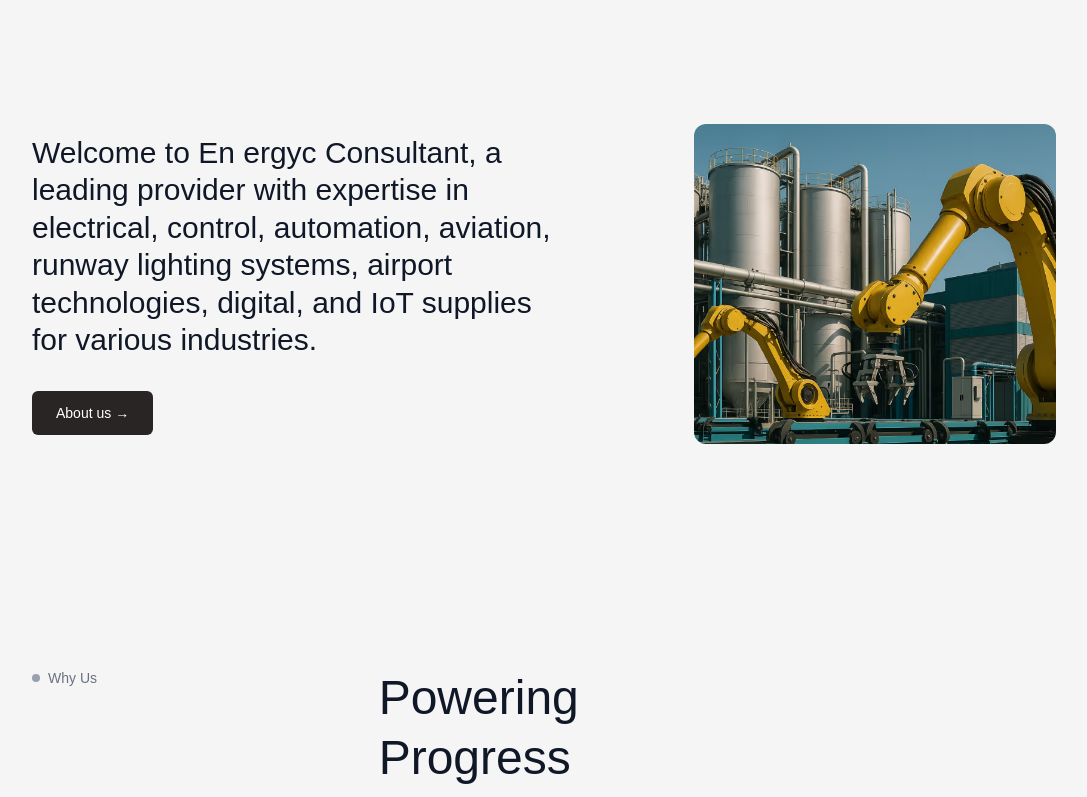
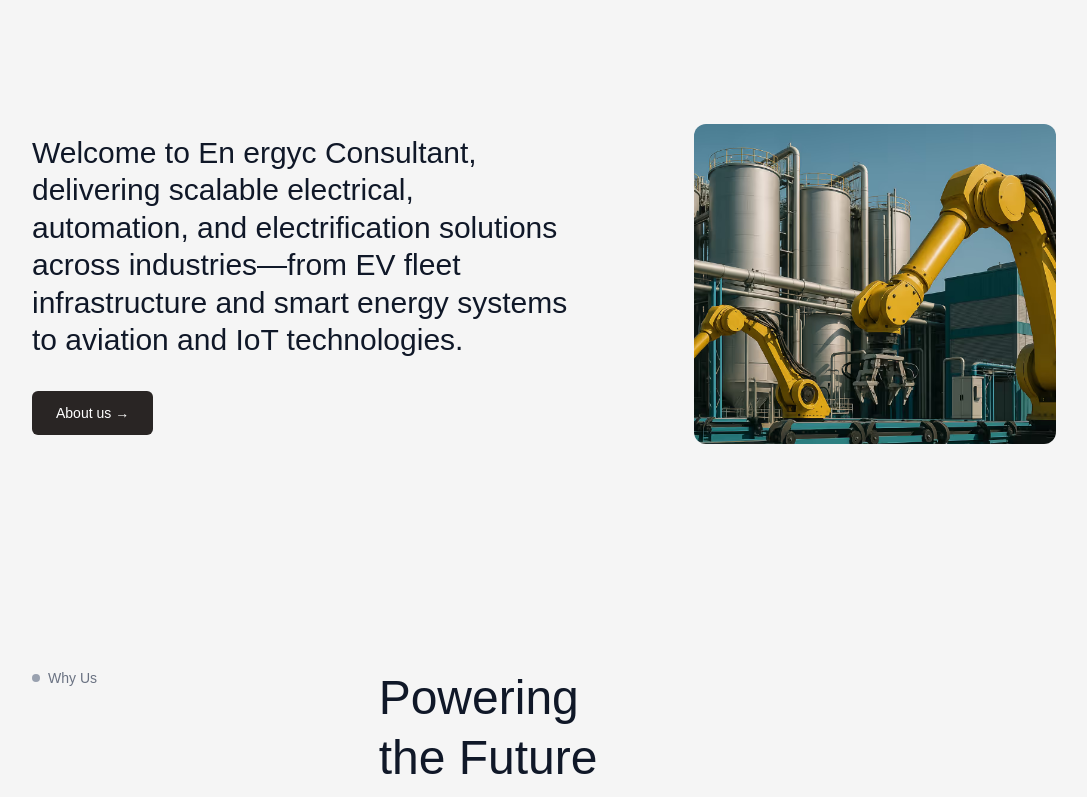
Before and after one commit to ansh307/En-ergyc-consultant, a Next.js app: page / in a window 1280 px wide. Shown: the part 1000-1797 px from the top of the page, without its empty margins (96-1183 px from the left). Built offline with nearby package versions, Linux system fonts and the light colour scheme.

Commit message:
changed content of hero

```diff
--- a/components/About.tsx
+++ b/components/About.tsx
@@ -17,10 +17,10 @@
           {/* LEFT TEXT */}
           <div className="col-span-3">
             <h2 className="text-2xl md:text-3xl leading-tight text-gray-900 mr-10">
-              Welcome to En ergyc Consultant, a leading provider with expertise
-              in electrical, control, automation, aviation, runway lighting
-              systems, airport technologies, digital, and IoT supplies for
-              various industries.
+              Welcome to En ergyc Consultant, delivering scalable electrical,
+              automation, and electrification solutions across industries—from
+              EV fleet infrastructure and smart energy systems to aviation and
+              IoT technologies.
             </h2>
 
             <button className="mt-8 bg-stone-800 text-white px-6 py-3 rounded-md text-sm hover:scale-105 transition flex items-center gap-2">
--- a/components/WhyUs.tsx
+++ b/components/WhyUs.tsx
@@ -16,7 +16,7 @@
           {/* HEADING */}
           <div className="max-w-lg mb-12 text-balance mx-auto">
             <h2 className="text-3xl md:text-5xl font-medium text-gray-900 leading-tight">
-              Powering Progress Across Industries
+              Powering the Future of Industry
             </h2>
 
             <p className="mt-4 text-gray-600 text-sm md:text-base">
```
